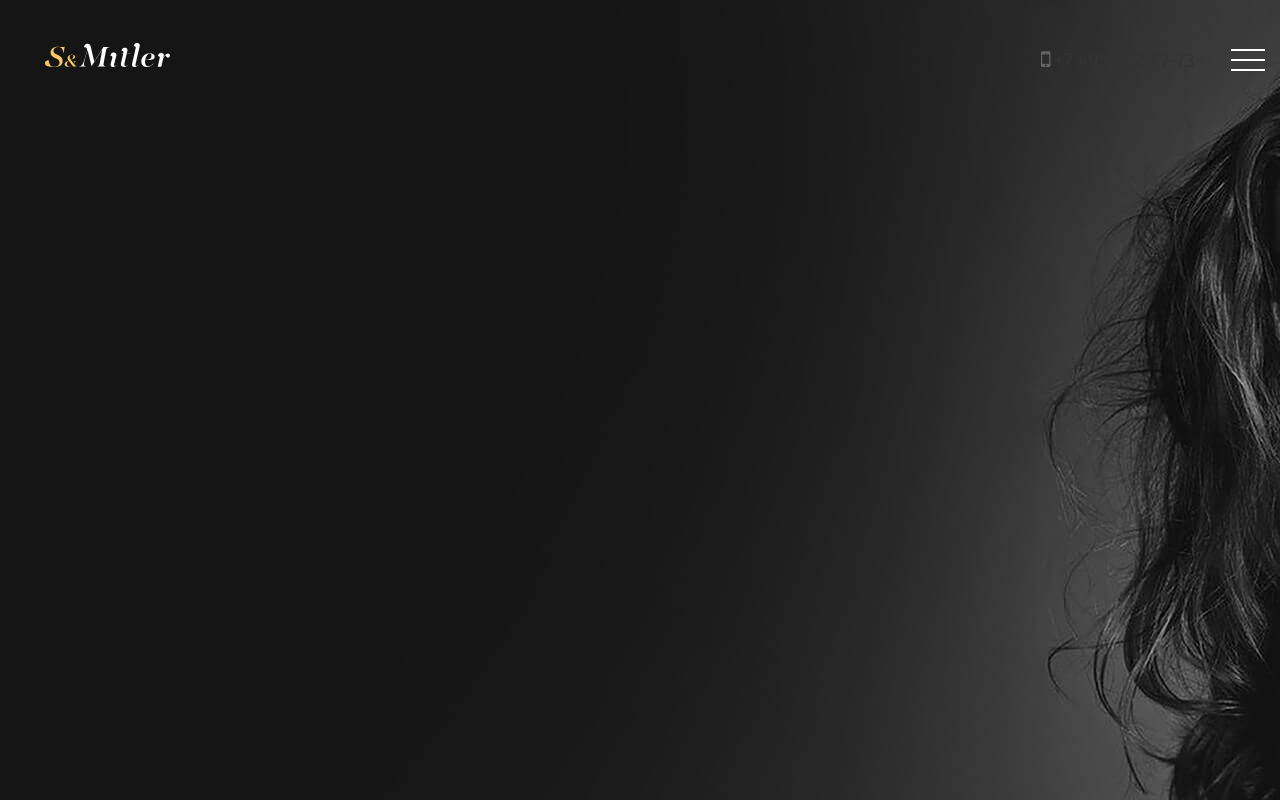
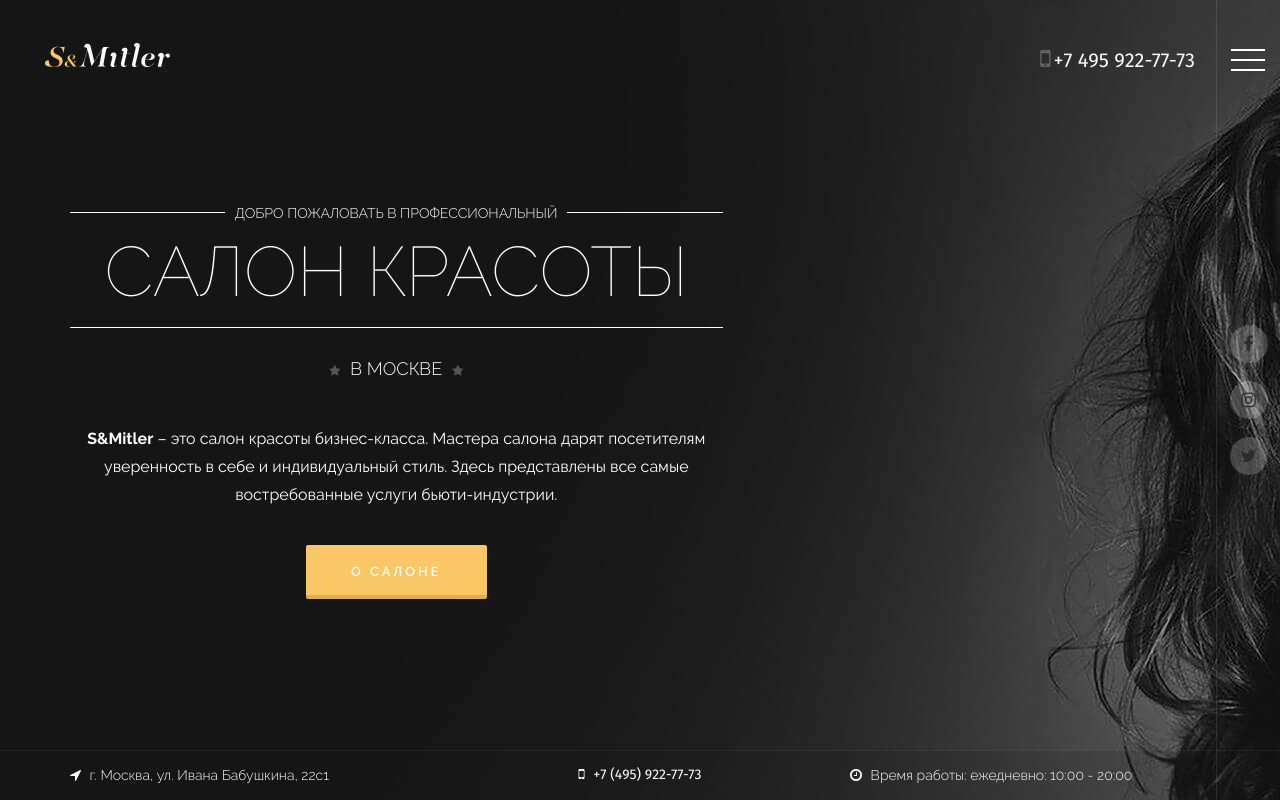
Before and after one commit to SvyatoslavMedov/_html, a website: page app/index.html in a window 1280 px wide. Drawn offline with nearby package versions, Linux system fonts and the light colour scheme.

Commit message:
Доработка верхнего блока, создание кнопок

```diff
--- a/app/index.html
+++ b/app/index.html
@@ -47,7 +47,7 @@
 
 					<nav id="my-menu">
 						<ul>
-							<li class="active"><a href="#">Парикмахерский сервис</a></li>
+							<li><a href="#">Парикмахерский сервис</a></li>
 							<li><a href="#">Косметологический сервис</a></li>
 							<li><a href="#">Маникюрный сервис</a></li>
 							<li><a href="#">Массаж и SPA</a></li>
@@ -60,6 +60,61 @@
 						</ul>
 					</nav>
 
+				</div>
+
+				<div class="header-flex">
+
+					<div class="flex-center">
+						<div class="container">
+							<div class="row">
+
+								<div class="col-sm-7 col-xs-10">
+
+									<div class="header-composition">
+
+										<div class="welcome">
+											<p><span>Добро пожаловать в профессиональный</span></p>
+											<h1>Салон красоты</h1>
+											<strong><i class="fa fa-star"></i>в Москве<i class="fa fa-star"></i></strong>
+										</div>
+
+										<p><strong>S&amp;Mitler</strong> – это салон красоты бизнес-класса. Мастера салона дарят посетителям уверенность в себе и индивидуальный стиль. Здесь представлены все самые востребованные услуги бьюти-индустрии.</p>
+										<a href="#" class="button">О салоне</a>
+
+									</div>
+
+								</div>
+
+							</div>
+						</div>
+					</div>
+
+				</div>
+
+				<div class="header-social">
+					<nav class="soc">
+						<ul>
+                            <li><a href="#"><i class="fa fa-facebook"></i></a></li>
+							<li><a href="#"><i class="fa fa-instagram"></i></a></li>
+                            <li><a href="#"><i class="fa fa-twitter"></i></a></li>
+                        </ul>
+					</nav>
+				</div>
+
+				<div class="header-contacts">
+					<div class="container">
+						<div class="row">
+							<div class="col-md-4">
+								<i class="fa fa-location-arrow"></i> г. Москва, ул. Ивана Бабушкина, 22с1
+							</div>
+							<div class="col-md-4">
+								<i class="fa fa-mobile"></i> +7 (495) 922-77-73
+							</div>
+							<div class="col-md-4">
+								<i class="fa fa-clock-o"></i> Время работы: ежедневно: 10:00 - 20:00
+							</div>
+						</div>
+					</div>
 				</div>
 
 			</header>
--- a/app/js/common.js
+++ b/app/js/common.js
@@ -1,7 +1,7 @@
 $(function() {
 
 	$('#my-menu').mmenu({
-		extensions: [ 'widescreen', 'theme-black', 'effect-menu-slide', 'pagedim-black' ],
+		extensions: [ 'theme-black', 'effect-menu-slide', 'pagedim-black' ],
 		navbar: {
 			title: '<img src="img/logo-1.svg" alt="Салон красоты Смитлер">'
 		},
--- a/app/sass/main.sass
+++ b/app/sass/main.sass
@@ -59,11 +59,80 @@ body
 				width: 100%
 				z-index: 1
 
+.h1, .h2, .h3, .h4, .h5, .h6
+	line-height: 1.4
+	text-transform: uppercase
+
+
 .logo
 	img
 		width: 125px
 		height: auto
 		margin-left: 45px
+
+.header-flex
+	display: flex
+	height: 100%
+	position: relative
+	top: 0
+	color: #fff
+
+.flex-center
+	margin: auto
+	color: #fff
+
+.header-composition
+	text-align: center
+	position: relative
+	color: #fff
+	p
+		margin-top: 40px
+		color: #fff
+	.button
+		margin-top: 20px
+
+
+
+.welcome
+	p
+		font-size: 14px
+		font-weight: 300
+		text-transform: uppercase
+		display: flex
+		align-items: center
+		white-space: nowrap
+		margin: 0
+		margin-bottom: -10px
+		span
+			margin: 0 10px
+		&::before, &::after
+			content: ''
+			height: 1px
+			width: 100%
+			position: relative
+			background-color: #fff
+			display: inline-block
+	h1
+		font-weight: 100
+		text-transform: uppercase
+		font-size: 70px
+		margin: 0
+		line-height: 1.6
+		border-bottom: 1px solid #fff
+		white-space: nowrap
+	strong
+		font-weight: 300
+		text-transform: uppercase
+		font-size: 18px
+		margin-top: 25px
+		display: block
+		.fa
+			margin-right: 10px
+			font-size: 12px
+			color: #555
+			&:last-child
+				margin-right: inherit
+				margin-left: 10px
 
 .phone
 	position: absolute
@@ -72,10 +141,12 @@ body
 	font-family: firasans
 	font-size: 20px
 	white-space: nowrap
+	color: #fff
 	.fa
 		color: #666
-		font-size: 22px
+		font-size: 24px
 		margin-right: 3px
+
 
 
 
@@ -83,6 +154,49 @@ body
 	display: block
 	max-width: 100%
 	height: auto
+
+
+
+.button
+	display: inline-block
+	border: none
+	color: #fff
+	text-decoration: none
+	background-color: $accent
+	padding: 16px 45px
+	font-size: 13px
+	text-transform: uppercase
+	font-weight: 600
+	letter-spacing: 3px
+	border-radius: 2px
+	text-align: center
+	position: relative
+	outline: none
+	transition: background-color .1s ease
+	cursor: pointer
+	&::after
+		transition: background-color .2s ease
+		position: absolute
+		content: ''
+		height: 4px
+		bottom: 0
+		width: 100%
+		background-color: darken($accent, 50%)
+		opacity: .18
+		border-bottom-left-radius: 2px
+		border-bottom-right-radius: 2px
+		left: 0
+	&:focus, &:hover
+		text-decoration: none
+		color: #fff
+	&:hover
+		background-color: lighten($accent, 5%)
+		&::after
+			opacity: .22
+	&:active
+		background-color: darken($accent, 5%)
+		&::after
+			opacity: .32
 
 .hamburger
 	right: 0
@@ -107,6 +221,8 @@ body
 			width: 128px
 			height: auto
 			margin: 10px 0 35px
+
+
 html.mm-opened
 	overflow-y: scroll
 .mm-panels > .mm-panel.mm-hasnavbar
@@ -145,15 +261,52 @@ html.mm-opened
 		&>a
 			color: $accent
 
+.header-social
+	position: absolute
+	display: flex
+	right: 0
+	height: 100%
+	border-left: rgba(#fff,.1) 1px solid
+	top: 0
+	padding: 0 12.5px
 
+.soc
+	margin: auto
+	ul,li
+		margin: 0
+		padding: 0
+		list-style-type: none
+	a
+		color: #2c2c2c
+		font-size: 17px
+		display: block
+		background-color: rgba(#fff,.2)
+		height: 38px
+		width: 38px
+		text-align: center
+		margin: 18px 0
+		line-height: 38px
+		border-radius: 10em
+		transition: background-color .25s ease
+		&:hover
+			background-color: rgba(#fff,.5)
 
+.header-contacts
+	position: absolute
+	bottom: 0
+	left: 0
+	border-top: rgba(255,255,255,.06) 1px solid
+	padding: 12.5px
+	width: 100%
+	background-color: rgba(#151515, .15)
+	font-weight: 300
+	font-size: 14px
+	color: #fff
+	.fa
+		margin-right: 5px
+		color: #fff
+	>.container>.row>div:nth-child(2)
+		font-family: firasans
+		text-align: center
 
-.text-center
-	text-align: center
-
-::selection
-	background-color: $accent
-	color: #fff
-
-// Всегда в конце
-@import media
+@import "media"
```
Also changed, not shown: app/css/main.min.css, app/js/scripts.min.js.
